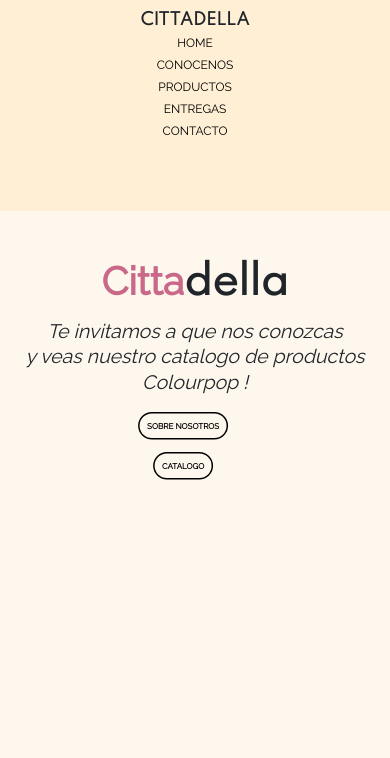
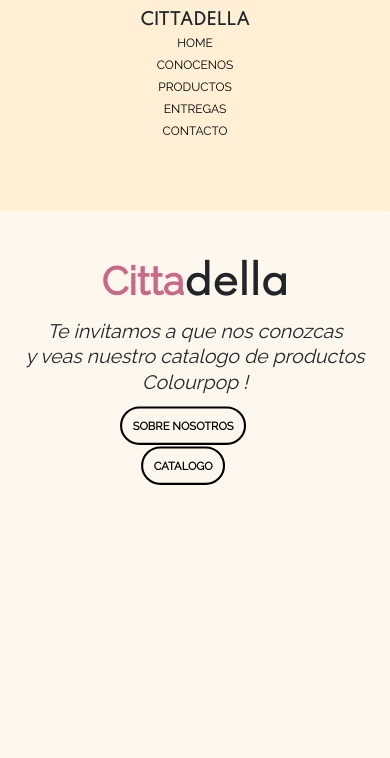
Before and after one commit to sebastianses/cittadella, a plain HTML site: page index.html in a window 390 px wide. Shown: the top 758 px of the page. Drawn offline with nearby package versions, Linux system fonts and the light colour scheme.

Commit message:
Add files via upload

```diff
--- a/style.css
+++ b/style.css
@@ -279,7 +279,7 @@ footer div a:hover{
     flex-direction: column;
     flex-wrap: nowrap;
     width:100vw;
-    height:100vh;
+    height:150vh;
     margin-top:7vh;
   }
 
@@ -300,7 +300,7 @@ footer div a:hover{
   }
 
   .boton-conocenos, .boton-catalogo{
-    transform: scale(0.5);
+    transform: scale(0.7);
   }
 
   .botones-home{
```
